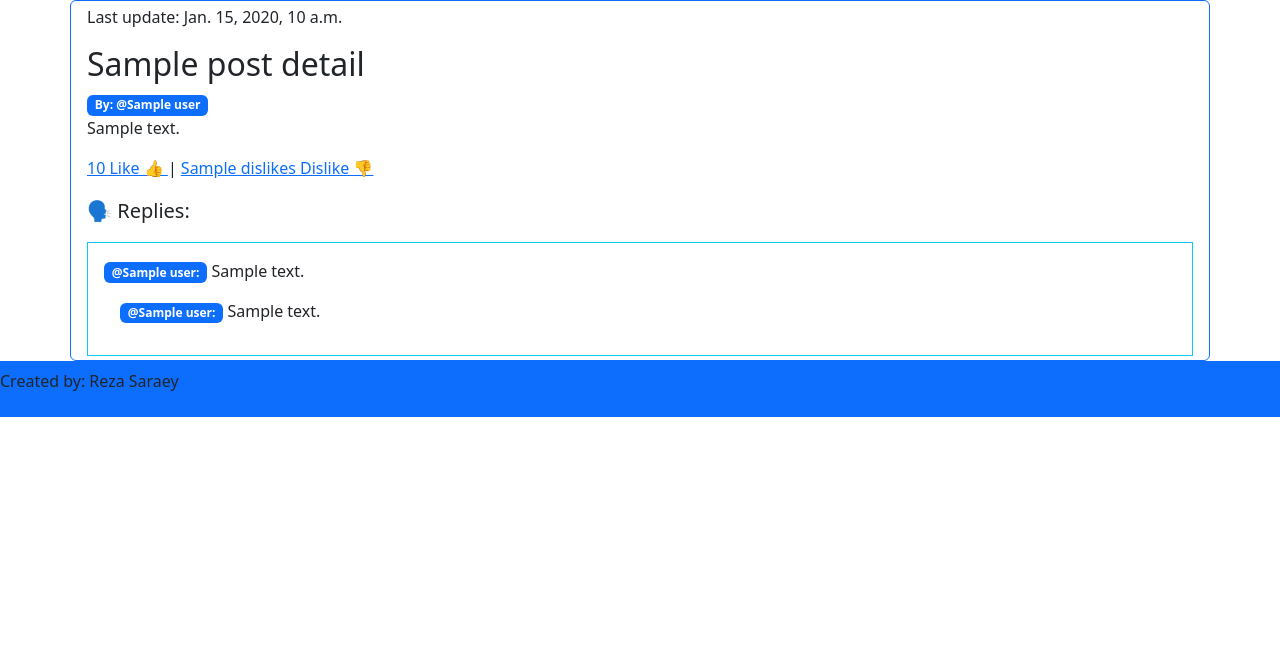
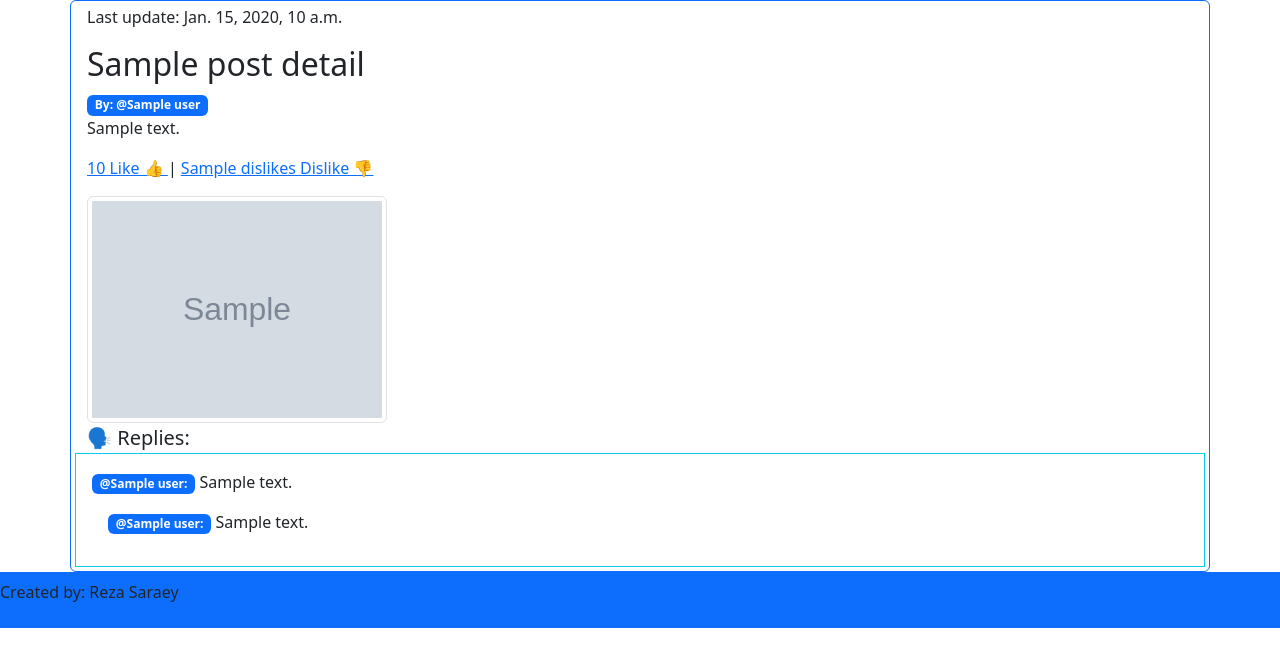
Before and after one commit to saraeygh/social-network, a Django app: template posts/templates/singlepost.html in a window 1280 px wide. Shown: the part 110-777 px from the top of the page. Run offline with Django 4.2, Linux system fonts and the light colour scheme; the template is opened without the code that fills it: most values are stand-ins (such as "Sample title", 1, 10 or a date in 2020); grey boxes marked "Sample" are stand-in pictures.

Commit message:
feat: show post images in full post view

```diff
--- a/posts/models.py
+++ b/posts/models.py
@@ -32,6 +32,9 @@ class Post(BaseModel, CreateTimeMixin, UpdateTimeMixin):
 
     def nested_replies(self):
         return Reply.objects.filter(post_id=self.id).filter(~Q(reply_id_id=None))
+
+    def images(self):
+        return Image.objects.filter(post_id=self.id)
 
     def replies_count(self):
         return Reply.objects.filter(post_id=self.id).count()
--- a/posts/templates/singlepost.html
+++ b/posts/templates/singlepost.html
@@ -39,7 +39,24 @@
                         </a>
                     </p>
                     {% endif %}
-                    <p class='fs-5'> 🗣 Replies:</p>
+
+
+                    {% if post_detail.images != None %}
+                    <div>
+                        {% for image in post_detail.images  %}
+                        <div>
+                            <a href="{{ MEDIA_URL }}/{{ image.image }}">
+                                <img src="{{ MEDIA_URL }}/{{ image.image }}" class="img-thumbnail rounded float-start" width="300" height="300"/>
+                            </a>
+                        </div>
+                        {% endfor %}
+                    </div>
+                    {% endif %}
+                </div>
+            </div>
+
+
+            <div class='fs-5'> 🗣 Replies:</div>
 
                     {% for reply in post_detail.replies %}
                     <div class='container p-3 border border-info'>
@@ -59,9 +76,6 @@
 
                     </div>
                     {% endfor %}
-
-                </div>
-            </div>
         </div>
     </div>
     {% endfor %}
```
